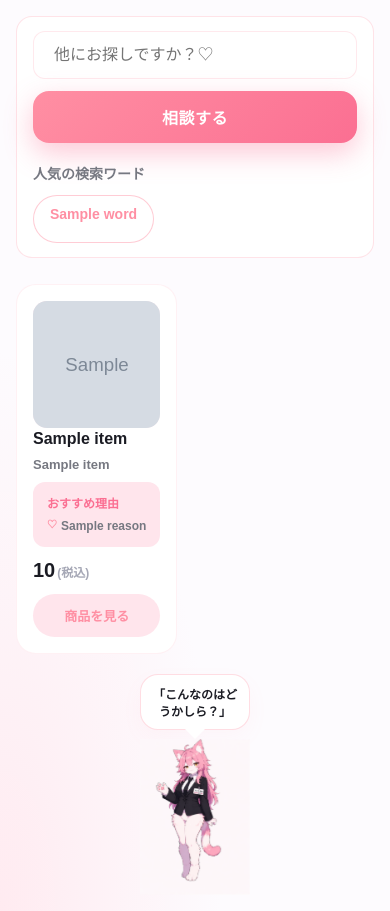
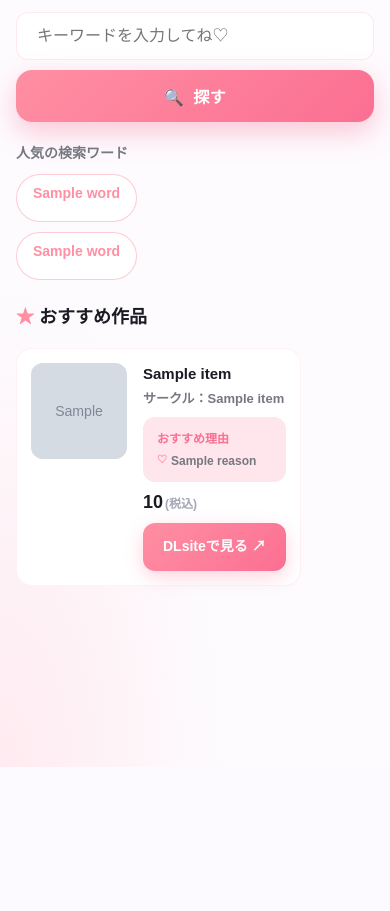
Before and after one commit to kubosou0714-oss/milk3-search, a Flask app: template templates/results.html in a window 390 px wide. Shown: the part 77-988 px from the top of the page. After the commit the page ends 844 px from the top, so only its background shows below. Run offline with Flask 3, Linux system fonts and the light colour scheme; the template is opened without the code that fills it: most values are stand-ins (such as "Sample title", 1, 10 or a date in 2020); grey boxes marked "Sample" are stand-in pictures.

Commit message:
Align mobile layout with mockup: hero row, search first, horizontal cards
Co-authored-by: Cursor <cursoragent@cursor.com>

```diff
--- a/public/static/menu.js
+++ b/public/static/menu.js
@@ -24,4 +24,15 @@
             setOpen(false);
         });
     });
+
+    document.querySelectorAll('.keyword-more-toggle').forEach(function (btn) {
+        btn.addEventListener('click', function () {
+            var more = btn.parentElement.querySelector('.keyword-chips--more');
+            if (!more) return;
+            var open = btn.getAttribute('aria-expanded') === 'true';
+            more.hidden = open;
+            btn.setAttribute('aria-expanded', open ? 'false' : 'true');
+            btn.textContent = open ? 'もっと見る▽' : '閉じる△';
+        });
+    });
 })();
--- a/public/static/site.css
+++ b/public/static/site.css
@@ -185,6 +185,28 @@ img {
     color: var(--dark-pink);
 }
 
+.keyword-chips--more {
+    margin-top: 10px;
+}
+
+.keyword-more-toggle {
+    display: block;
+    margin-top: 12px;
+    padding: 0;
+    border: none;
+    background: none;
+    color: var(--main-pink);
+    font-size: 14px;
+    font-weight: 700;
+    cursor: pointer;
+    text-align: center;
+    width: 100%;
+}
+
+.keyword-more-toggle[aria-expanded="true"]::after {
+    content: '';
+}
+
 /* 検索ボタン強調 */
 .btn-search-primary {
     width: 100%;
@@ -207,6 +229,40 @@ img {
 
 .btn-search-primary {
     transition: box-shadow 0.2s, transform 0.2s;
+}
+
+.btn-search-primary .btn-icon {
+    margin-right: 4px;
+}
+
+/* おすすめ作品セクション */
+.results-section-title {
+    font-size: 18px;
+    font-weight: 800;
+    margin-bottom: 4px;
+}
+
+.results-section-title .star {
+    color: var(--main-pink);
+}
+
+.btn-dlsite {
+    display: inline-block;
+    width: 100%;
+    text-align: center;
+    background: linear-gradient(135deg, var(--main-pink) 0%, var(--dark-pink) 100%);
+    color: var(--white) !important;
+    border: none;
+    border-radius: 12px;
+    padding: 12px 20px;
+    font-size: 14px;
+    font-weight: 800;
+    text-decoration: none;
+    box-shadow: 0 6px 18px rgba(251, 111, 146, 0.3);
+}
+
+.btn-dlsite:hover {
+    box-shadow: 0 8px 22px rgba(251, 111, 146, 0.4);
 }
 
 /* ご利用の流れ */
@@ -396,21 +452,8 @@ img {
         border-bottom: 1px solid rgba(255, 143, 163, 0.15);
     }
 
-    .left-character-zone {
-        width: 100%;
-        max-width: 110px;
-        margin: 0 auto;
-        order: 2;
-    }
-
-    .comment-bubble {
-        font-size: 12px;
-        padding: 10px 12px;
-        margin-bottom: 10px;
-    }
-
-    .character-img {
-        max-width: 110px;
+    .left-character-zone--results {
+        display: none;
     }
 
     .how-to-flow {
--- a/templates/results.html
+++ b/templates/results.html
@@ -50,21 +50,12 @@
             border-radius: 12px;
             font-size: 16px;
         }
-        .mini-btn {
-            flex-shrink: 0;
-            white-space: nowrap;
-        }
-
-        .mini-form .btn-search-primary {
-            width: auto;
-            min-width: 140px;
-            padding: 14px 28px;
-            font-size: 16px;
-        }
+        .mini-btn { flex-shrink: 0; white-space: nowrap; }
+        .mini-form .btn-search-primary { width: auto; min-width: 120px; padding: 14px 24px; font-size: 16px; }
 
         .main-layout { display: flex; gap: 40px; align-items: flex-start; width: 100%; }
         .left-character-zone { flex-shrink: 0; position: sticky; top: 88px; align-self: flex-start; }
-        .center-cards-zone { flex: 1; min-width: 0; display: flex; flex-direction: column; gap: 20px; max-width: 800px; }
+        .center-cards-zone { flex: 1; min-width: 0; display: flex; flex-direction: column; gap: 16px; max-width: 800px; }
 
         .error-message {
             background: var(--white);
@@ -88,6 +79,7 @@
             transition: transform 0.2s, border-color 0.2s;
             width: 100%;
             min-width: 0;
+            gap: 16px;
         }
         .product-card:hover { transform: translateY(-3px); border-color: var(--main-pink); }
         .thumb-area {
@@ -106,84 +98,25 @@
         .thumb-area.has-image::before { display: none; }
         .thumb-img { width: 100%; height: 100%; object-fit: cover; position: absolute; top: 0; left: 0; }
 
-        .info-area { flex: 1; min-width: 0; padding-left: 24px; display: flex; flex-direction: column; justify-content: space-between; gap: 12px; }
-        .title-text { font-size: 18px; font-weight: 800; line-height: 1.4; margin-bottom: 6px; word-break: break-word; }
+        .info-area { flex: 1; min-width: 0; display: flex; flex-direction: column; justify-content: space-between; gap: 10px; }
+        .title-text { font-size: 18px; font-weight: 800; line-height: 1.4; margin-bottom: 4px; word-break: break-word; }
         .author-text { font-size: 13px; color: #767881; font-weight: 600; word-break: break-word; }
-        .meta-bottom { display: flex; justify-content: space-between; align-items: flex-end; gap: 12px; flex-wrap: wrap; }
-        .price-text { font-size: 22px; font-weight: 900; }
+        .meta-bottom { display: flex; flex-direction: column; align-items: stretch; gap: 10px; }
+        .price-text { font-size: 20px; font-weight: 900; }
         .price-text span { font-size: 12px; color: #a6a8b6; margin-left: 2px; }
-        .view-btn-badge { font-size: 13px; font-weight: 700; color: var(--main-pink); background: var(--light-pink); padding: 8px 20px; border-radius: 30px; flex-shrink: 0; }
 
         @media (max-width: 768px) {
-            .results-container {
-                padding: 16px;
-                gap: 16px;
-            }
-
-            .mini-search-box {
-                padding: 14px 16px;
-                border-radius: 16px;
-            }
-
-            .mini-form {
-                flex-direction: column;
-                align-items: stretch;
-                gap: 12px;
-            }
-
-            .mini-btn {
-                width: 100%;
-            }
-
-            .main-layout {
-                flex-direction: column;
-                gap: 20px;
-            }
-
-            .left-character-zone {
-                position: static;
-                max-width: 110px;
-                margin: 0 auto;
-            }
-
-            .center-cards-zone {
-                max-width: 100%;
-            }
-
-            .product-card {
-                flex-direction: column;
-                padding: 16px;
-            }
-
-            .thumb-area {
-                width: 100%;
-                height: auto;
-                aspect-ratio: 1;
-                max-width: 100%;
-            }
-
-            .info-area {
-                padding-left: 0;
-            }
-
-            .title-text { font-size: 16px; }
-            .price-text { font-size: 20px; }
-
-            .meta-bottom {
-                flex-direction: column;
-                align-items: flex-start;
-            }
-
-            .view-btn-badge {
-                width: 100%;
-                text-align: center;
-                padding: 12px 20px;
-            }
-
-            .error-message {
-                padding: 16px;
-                font-size: 14px;
-            }
+            .results-container { padding: 12px 16px 24px; gap: 12px; }
+            .mini-search-box { padding: 0; border: none; background: transparent; border-radius: 0; }
+            .mini-form { flex-direction: column; align-items: stretch; gap: 10px; }
+            .mini-form .btn-search-primary { width: 100%; min-width: 0; }
+            .main-layout { flex-direction: column; gap: 12px; }
+            .center-cards-zone { max-width: 100%; }
+            .product-card { padding: 14px; border-radius: 16px; align-items: flex-start; }
+            .thumb-area { width: 96px; height: 96px; border-radius: 12px; }
+            .title-text { font-size: 15px; }
+            .price-text { font-size: 18px; }
+            .error-message { padding: 16px; font-size: 14px; }
         }
     </style>
 </head>
@@ -205,22 +138,30 @@
         <div class="top-search-area" id="search">
             <div class="mini-search-box">
                 <form action="{{ url_for('results') }}" method="GET" class="mini-form">
-                    <input type="text" name="keyword" class="mini-input" value="{{ keyword }}" placeholder="他にお探しですか？♡" required autocomplete="off">
-                    <button type="submit" class="btn-search-primary mini-btn touch-btn">相談する</button>
+                    <input type="text" name="keyword" class="mini-input" value="{{ keyword }}" placeholder="キーワードを入力してね♡" required autocomplete="off">
+                    <button type="submit" class="btn-search-primary mini-btn touch-btn"><span class="btn-icon">🔍</span> 探す</button>
                 </form>
                 <div class="popular-keywords">
                     <div class="popular-keywords-title">人気の検索ワード</div>
                     <div class="keyword-chips">
-                        {% for word in popular_keywords %}
+                        {% for word in popular_keywords[:4] %}
                         <a href="{{ url_for('results', keyword=word) }}" class="keyword-chip touch-btn">{{ word }}</a>
                         {% endfor %}
                     </div>
+                    <div class="keyword-chips keyword-chips--more" hidden>
+                        {% for word in popular_keywords[4:] %}
+                        <a href="{{ url_for('results', keyword=word) }}" class="keyword-chip touch-btn">{{ word }}</a>
+                        {% endfor %}
+                    </div>
+                    {% if popular_keywords|length > 4 %}
+                    <button type="button" class="keyword-more-toggle touch-btn" aria-expanded="false">もっと見る▽</button>
+                    {% endif %}
                 </div>
             </div>
         </div>
 
         <div class="main-layout">
-            <div class="left-character-zone">
+            <div class="left-character-zone left-character-zone--results">
                 <div class="comment-bubble">「こんなのはどうかしら？」</div>
                 <img src="{{ url_for('static', filename='ミルク立ち絵.png') }}" alt="ミルク主任" class="character-img" decoding="async">
             </div>
@@ -229,6 +170,7 @@
                 {% if error %}
                 <p class="error-message">{{ error }}</p>
                 {% elif results %}
+                <h2 class="results-section-title"><span class="star">★</span> おすすめ作品</h2>
                     {% for item in results %}
                     <a href="{{ item.url }}" class="product-card" target="_blank" rel="noopener noreferrer">
                         <div class="thumb-area{% if item.image_url %} has-image{% endif %}">
@@ -239,7 +181,7 @@
                         <div class="info-area">
                             <div>
                                 <div class="title-text">{{ item.title }}</div>
-                                <div class="author-text">{{ item.circle_name }}</div>
+                                <div class="author-text">サークル：{{ item.circle_name }}</div>
                                 {% if item.reasons %}
                                 <div class="recommend-reasons">
                                     <div class="recommend-reasons-title">おすすめ理由</div>
@@ -253,7 +195,7 @@
                             </div>
                             <div class="meta-bottom">
                                 <div class="price-text">{{ item.price }}<span>(税込)</span></div>
-                                <div class="view-btn-badge">商品を見る</div>
+                                <span class="btn-dlsite touch-btn">DLsiteで見る ↗</span>
                             </div>
                         </div>
                     </a>
```
Also changed, not shown: templates/index.html (+64 -15 lines).
